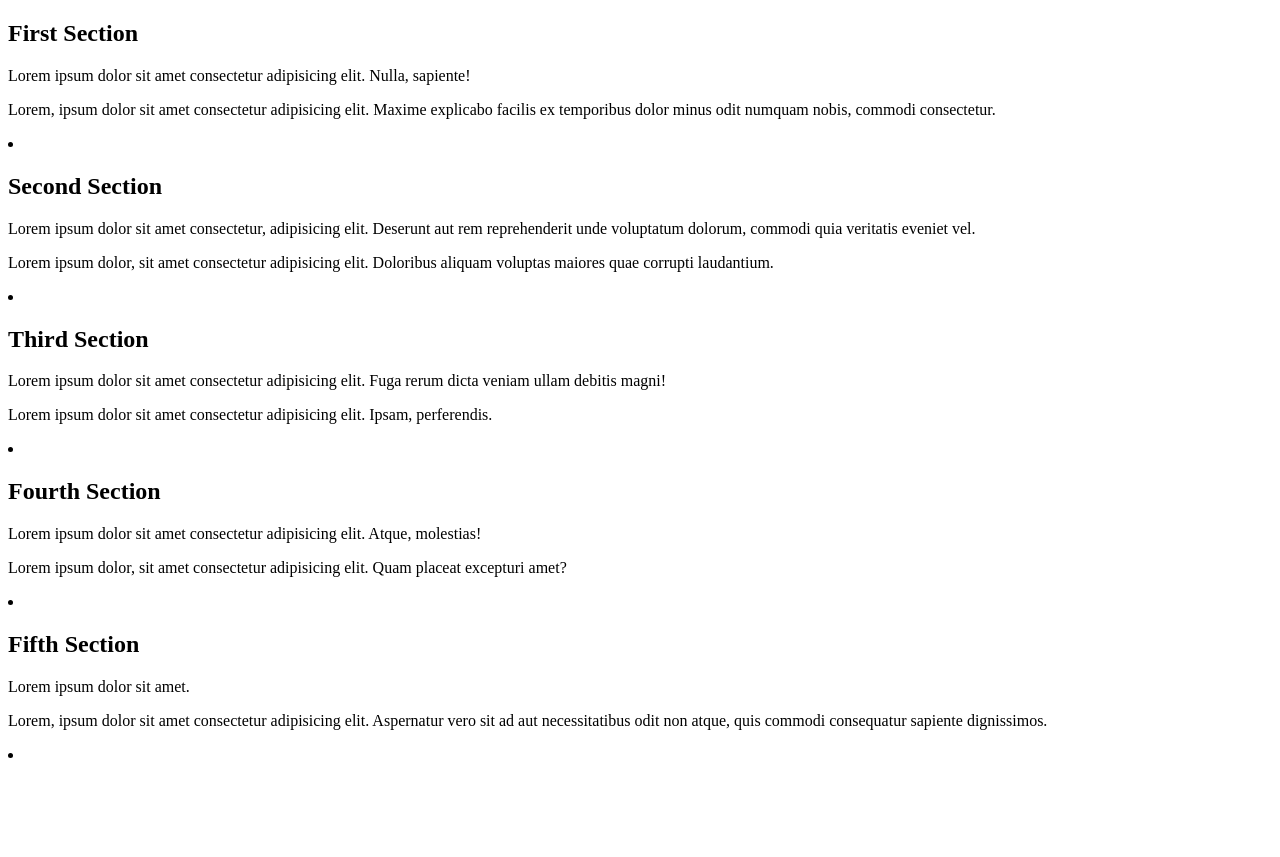
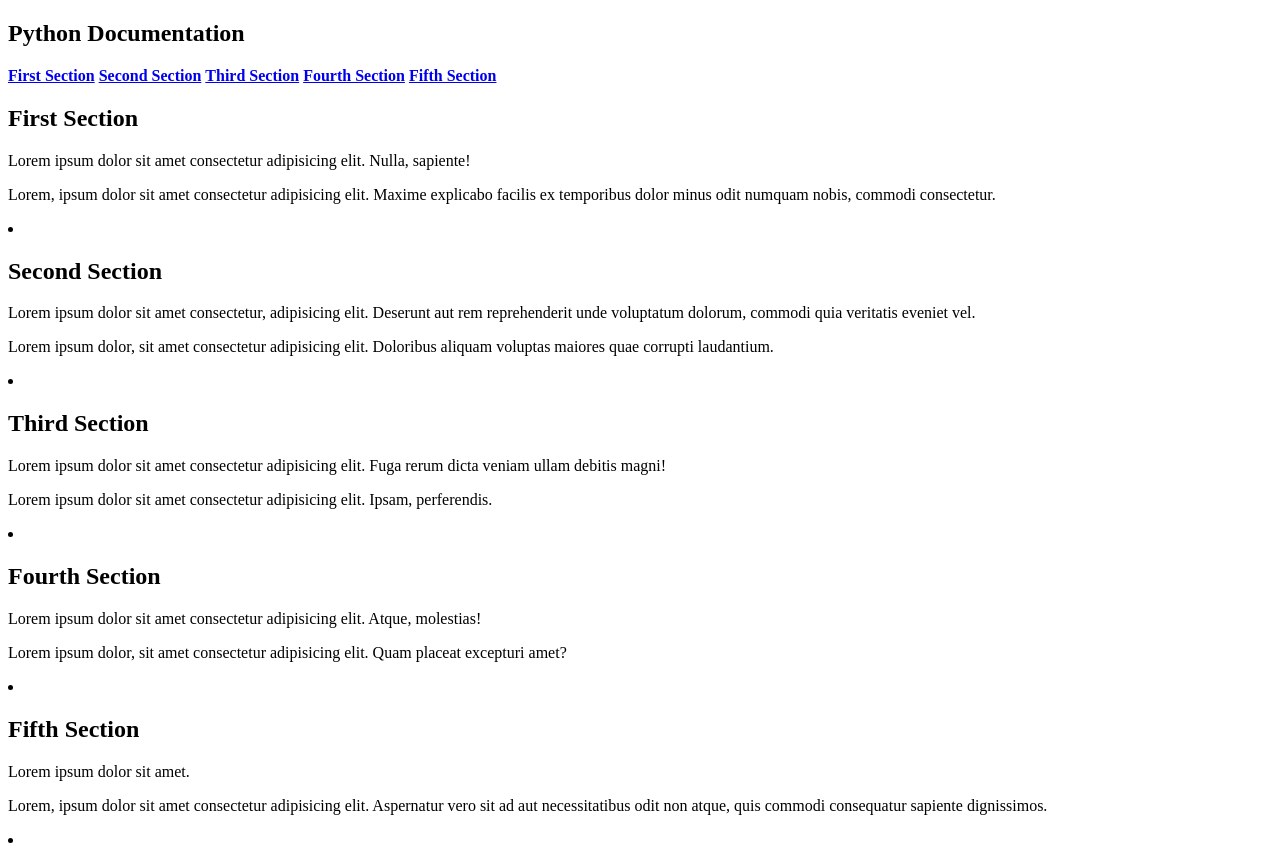
Before and after one commit to Chike1990/Juventino_Chibuike_Trials_Project, a plain HTML site: page index.html in a window 1280 px wide. Before the commit the page ends 800 px from the top, so only its background shows below. Drawn offline with Linux system fonts and the light colour scheme.

Commit message:
Worked on the nav links

```diff
--- a/index.html
+++ b/index.html
@@ -10,6 +10,17 @@
 <body>
   <script src="https://cdn.freecodecamp.org/testable-projects-fcc/v1/bundle.js"></script>
   <main id="main-doc">
+    <nav id="navbar">
+      <header>
+        <h1><strong>Python Documentation</strong></h1>
+      </header>
+      <a class="nav-link" href="#first_section"><b>First Section</b></a>
+      <a class="nav-link" href="#second_section"><b>Second Section</b></a>
+      <a class="nav-link" href="#third_section"><b>Third Section</b></a>
+      <a class="nav-link" href="#fourth_section"><b>Fourth Section</b></a>
+      <a class="nav-link" href="#fifth_section"><b>Fifth Section</b></a>
+    </nav>
+
     <section class="main-section" id="first_section">
       <header>
         <h1>First Section</h1>
@@ -63,7 +74,6 @@
       <code></code>
       <li></li>
     </section>
-    <nav id="navbar"></nav>
 
   </main>
   <!--
```
